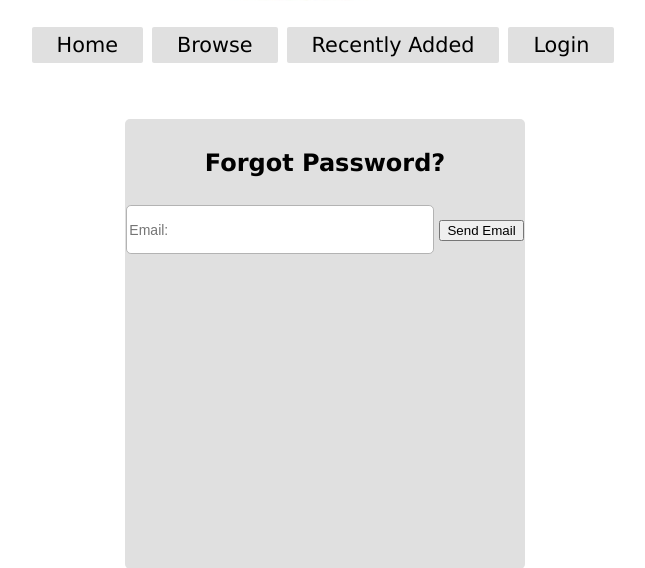
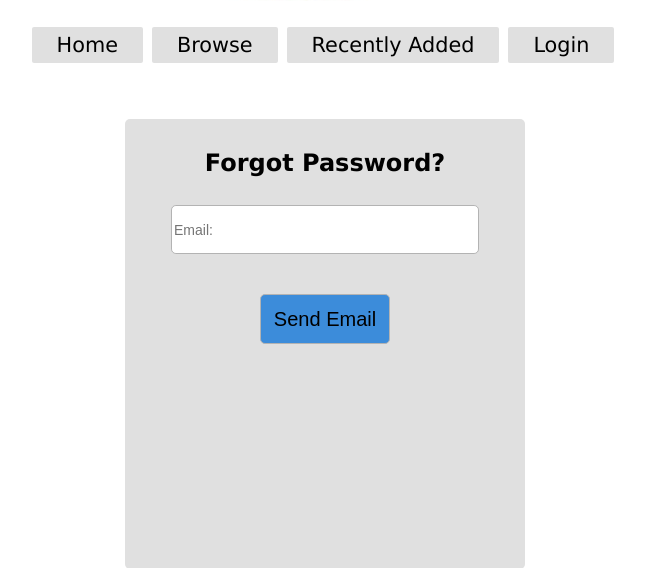
Before and after one commit to jdub9108/SE-174, a PHP site: page /forgotpassword.html in a window 1280 px wide. Shown: the part 365-933 px from the top of the page, without its empty margins (315-960 px from the left). Run offline with PHP 8.4, Linux system fonts and the light colour scheme.

Commit message:
Changed the css file to format the forgot password page

```diff
--- a/css/index.css
+++ b/css/index.css
@@ -80,7 +80,6 @@
 
 .userinfo{
     background-color:  #e0e0e0;
-
     margin-left: auto ;
     margin-right: auto ;
     margin-top: 30px;
@@ -88,8 +87,6 @@
     width: 400px;
     height:450px;
     border-radius: 5px;
-
-
 }
 
 h2{
@@ -115,6 +112,22 @@ h2{
     transition: background 0.3s linear 0s, color 0.3s linear 0s;
 }
 
+#forgot-password-button{
+    width: 130px;
+    height: 50px;
+    margin-top: 40px;
+    font-size: 20px;
+    font-weight: 400;
+    border: 1.3px solid #B3B3B3;
+    border-radius: 5px;
+    background-color: #3C8CDA;
+}
+
+#forgot-password-button:hover{
+    background-color: #0099FF;
+    color: white;
+    transition: background 0.3s linear 0s, color 0.3s linear 0s;
+}
 
 /*fpr  == forgotPasswordRegister*/
 
```
